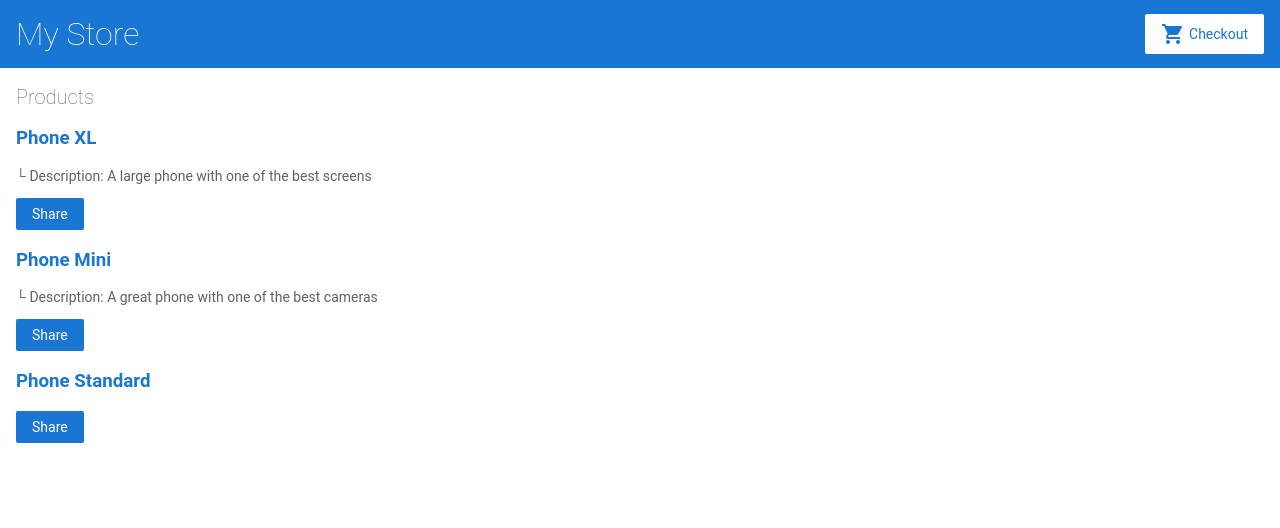
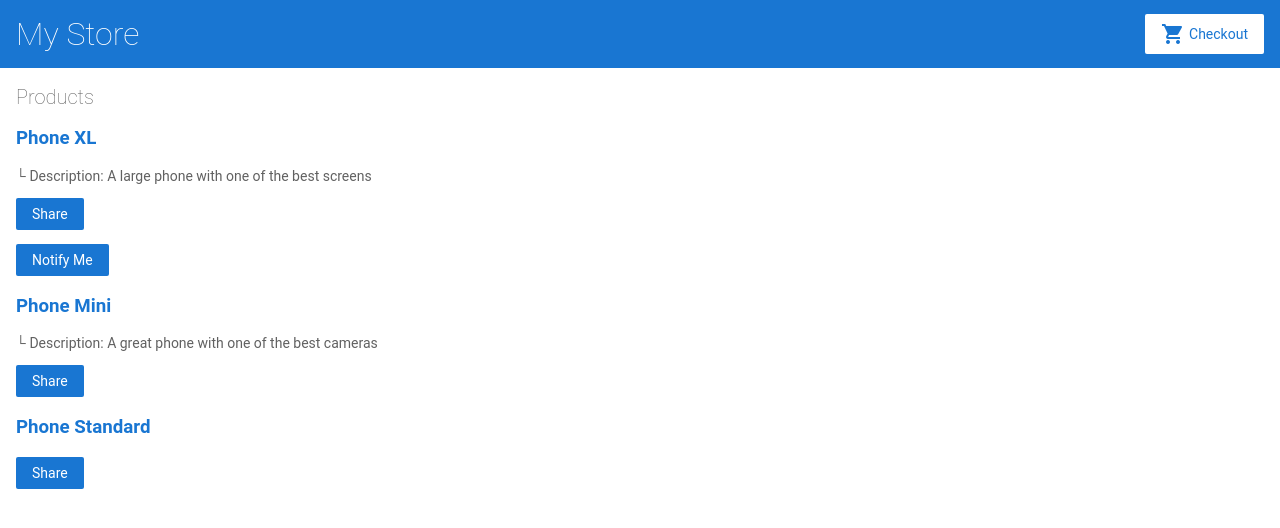
Before and after one commit to Sandra-Kao/angular-project-my-store, an Angular app: page / in a window 1280 px wide. Shown: the top 528 px of the page. Built offline with nearby package versions, Linux system fonts and the light colour scheme.

Commit message:
ProductAlertsComponent declaration

```diff
--- a/src/app/product-list/product-list.component.html
+++ b/src/app/product-list/product-list.component.html
@@ -5,7 +5,8 @@
   </h3>
   <p *ngIf="product.description">└ Description: {{ product.description }}</p>
   <button (click)="share()">Share</button>
-  <!-- <app-product-alerts [product]="product" (notify)="onNotify()"> </app-product-alerts> -->
+  <app-product-alerts [product]="product" (notify)="onNotify()">
+  </app-product-alerts>
 </div>
 <!--
 Copyright Google LLC. All Rights Reserved.
```
Also changed, not shown: src/app/app.module.ts (+6 -9 lines).
